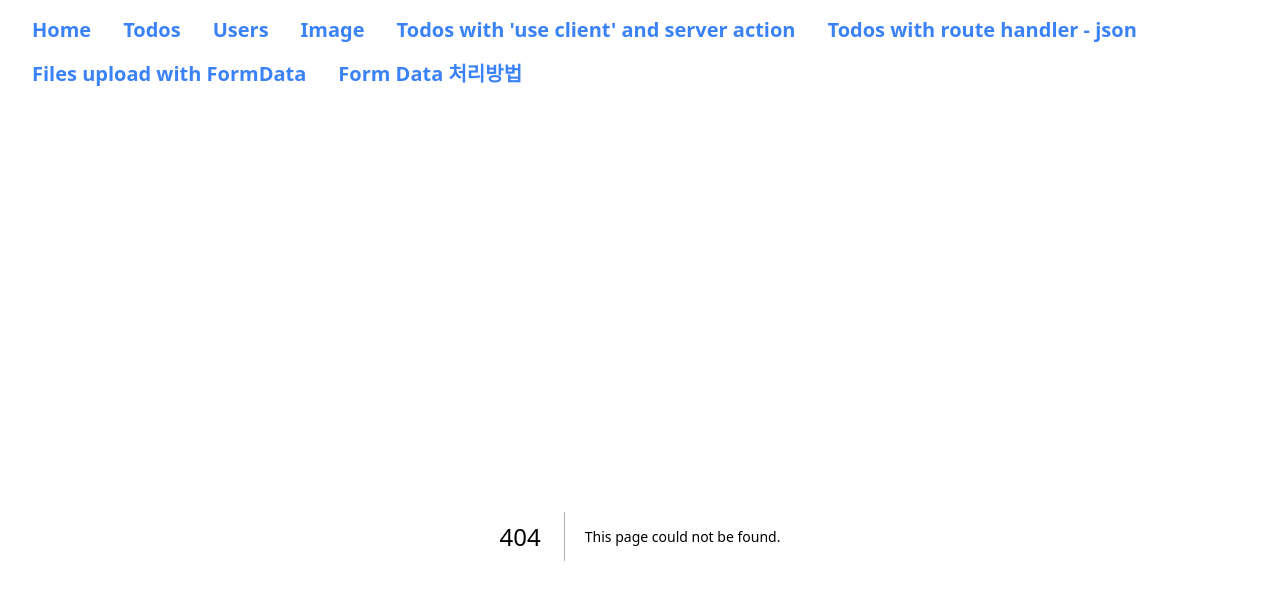
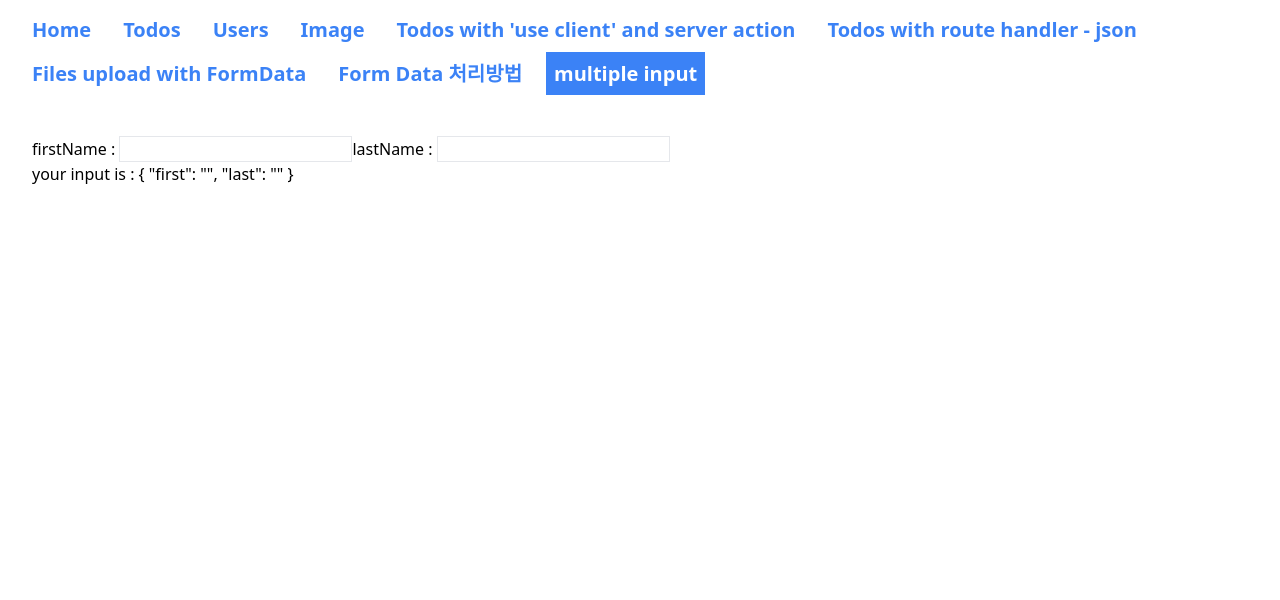
Before and after one commit to Steve-Jeong/todo-app-240912, a Next.js app: page /input in a window 1280 px wide. Before the commit this address had no page. Shown: the top 600 px of the page. Built offline with nearby package versions, Linux system fonts and the light colour scheme.

Commit message:
multi-input react

```diff
--- /dev/null
+++ b/src/app/input/page.tsx
@@ -0,0 +1,19 @@
+"use client";
+import React, { useState } from "react";
+
+export default function MyControlledInputs() {
+  const [values, setValues] = useState({ first: "", last: "" });
+
+  const getHandler = (event: React.ChangeEvent<HTMLInputElement>) => {
+    setValues({ ...values, [event.target.name]: event.target.value });
+  };
+
+  return (
+    <div>
+      firstName : <input value={values.first} name="first" onChange={getHandler} className="border"/>
+      lastName : <input value={values.last} name="last" onChange={getHandler} className="border"/>
+      <br />
+      <p> your input is : {JSON.stringify(values, null, 2)} </p>
+    </div>
+  );
+}
--- a/src/components/NavBar.tsx
+++ b/src/components/NavBar.tsx
@@ -13,6 +13,7 @@ const NavBar = () => {
     { href: "/todos3", name: "Todos with route handler - json" },
     { href: "/file", name: "Files upload with FormData" },
     { href: "/form", name: "Form Data 처리방법" },
+    { href: "/input", name: "multiple input" },
 
   ];
 
```
